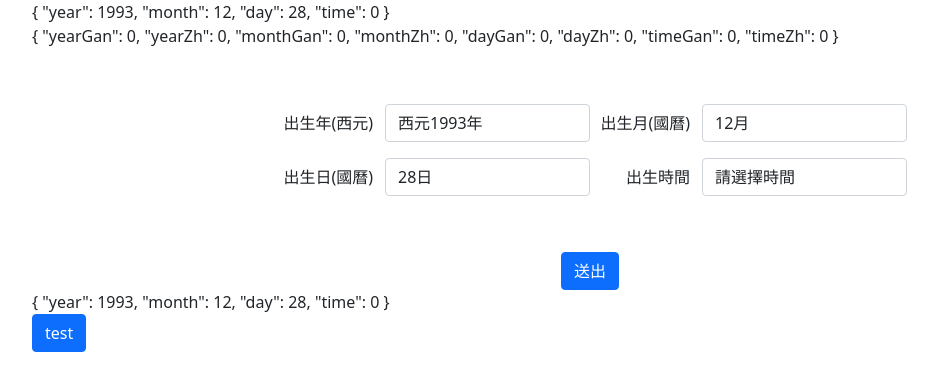
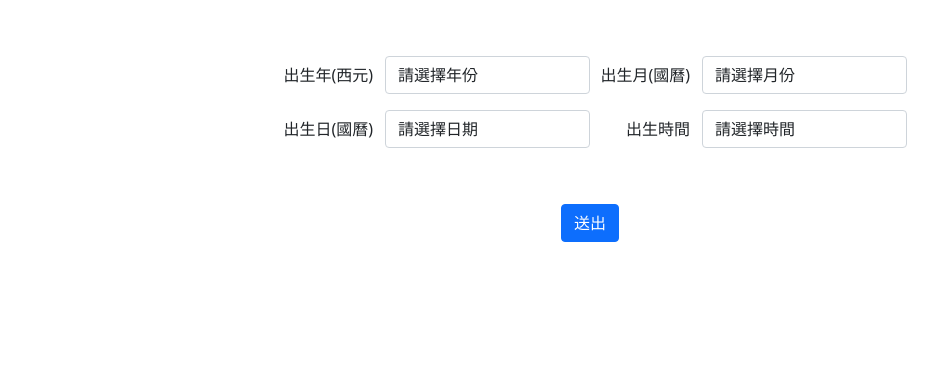
Before and after one commit to haze3161798/ganZhSystem, a Vue app: page / in a window 1280 px wide. Shown: the top 390 px of the page, without its empty margins (50-988 px from the left). Built offline with nearby package versions, Linux system fonts and the light colour scheme.

Commit message:
earlyZiTime

```diff
--- a/src/components/Input.vue
+++ b/src/components/Input.vue
@@ -1,7 +1,5 @@
 <template>
   <div class="container">
-    <div>{{birthdayData}}</div>
-    <div>{{ganZhNum}}</div>
     <form action="">
       <div class="py-5">
         <div class="d-md-flex justify-content-center py-md-2">
@@ -59,9 +57,6 @@
         </router-link>
       </div>
     </form>
-    <div>{{birthdayData}}</div>
-    <button @click="submit" class="btn btn-primary">test</button>
-    <div>{{}}</div>
   </div>
 </template>
 
@@ -84,9 +79,9 @@ export default {
       selectBirthdayYear: 148,
       selectBirthdayDay: 31,
       birthdayData: {
-        year: 1993,
-        month: 12,
-        day: 28,
+        year: 0,
+        month: 0,
+        day: 0,
         time: 0
       }
 
@@ -142,7 +137,6 @@ export default {
               return this.tianGanConvert(time + 8)
           }
         }
-        console.log(num())
         return this.tianGanConvert(num())
       }
       const timeDiZh = () => {
@@ -234,8 +228,10 @@ export default {
       const birthdayData = this.birthdayData
       if (birthdayData.time === 23 && birthdayData.day < this.selectBirthdayDay) {
         birthdayData.day += 1
+        birthdayData.time = 0
       } else if (birthdayData.time === 23 && birthdayData.day >= this.selectBirthdayDay) {
         birthdayData.day = 1
+        birthdayData.time = 0
         if (birthdayData.month >= 12) {
           birthdayData.month = 1
         } else {
@@ -249,7 +245,6 @@ export default {
       this.timeGanZh()
       this.setGanZhNum(this.ganZhNumData)
       this.setBirthday(this.birthdayData)
-      console.log(this.ganZhNum)
     },
     dayCount () {
       const leepmonth = [31, 29, 31, 30, 31, 30, 31, 31, 30, 31, 30, 31]
--- a/src/components/index.vue
+++ b/src/components/index.vue
@@ -1,9 +1,7 @@
 <template>
   <div>
-    <div>{{ganZhNum}}</div>
-    <div>{{yearGanZh}}</div>
     <div class="container py-4">
-      <table>
+      <table class="mx-auto">
         <colgroup>
           <col style="width:22.5%"/>
           <col style="width:22.5%"/>
@@ -56,7 +54,6 @@
       </table>
     </div>
     <div>
-      <div>{{GanZh}}</div>
     </div>
   </div>
 </template>
@@ -99,8 +96,7 @@ export default {
         '戊子', '己丑', '庚寅', '辛卯', '壬辰', '癸巳', '甲午', '乙未', '丙申', '丁酉', '戊戌', '已亥',
         '庚子', '辛丑', '壬寅', '癸卯', '甲辰', '乙巳', '丙午', '丁未', '戊申', '已酉', '庚戌', '辛亥',
         '壬子', '癸丑', '甲寅', '乙卯', '丙辰', '丁巳', '戊午', '已未', '庚申', '辛酉', '壬戌'
-      ],
-      dayCount: [31, 28, 31, 30, 31, 30, 31, 31, 30, 31, 30]
+      ]
     }
   },
 
```
